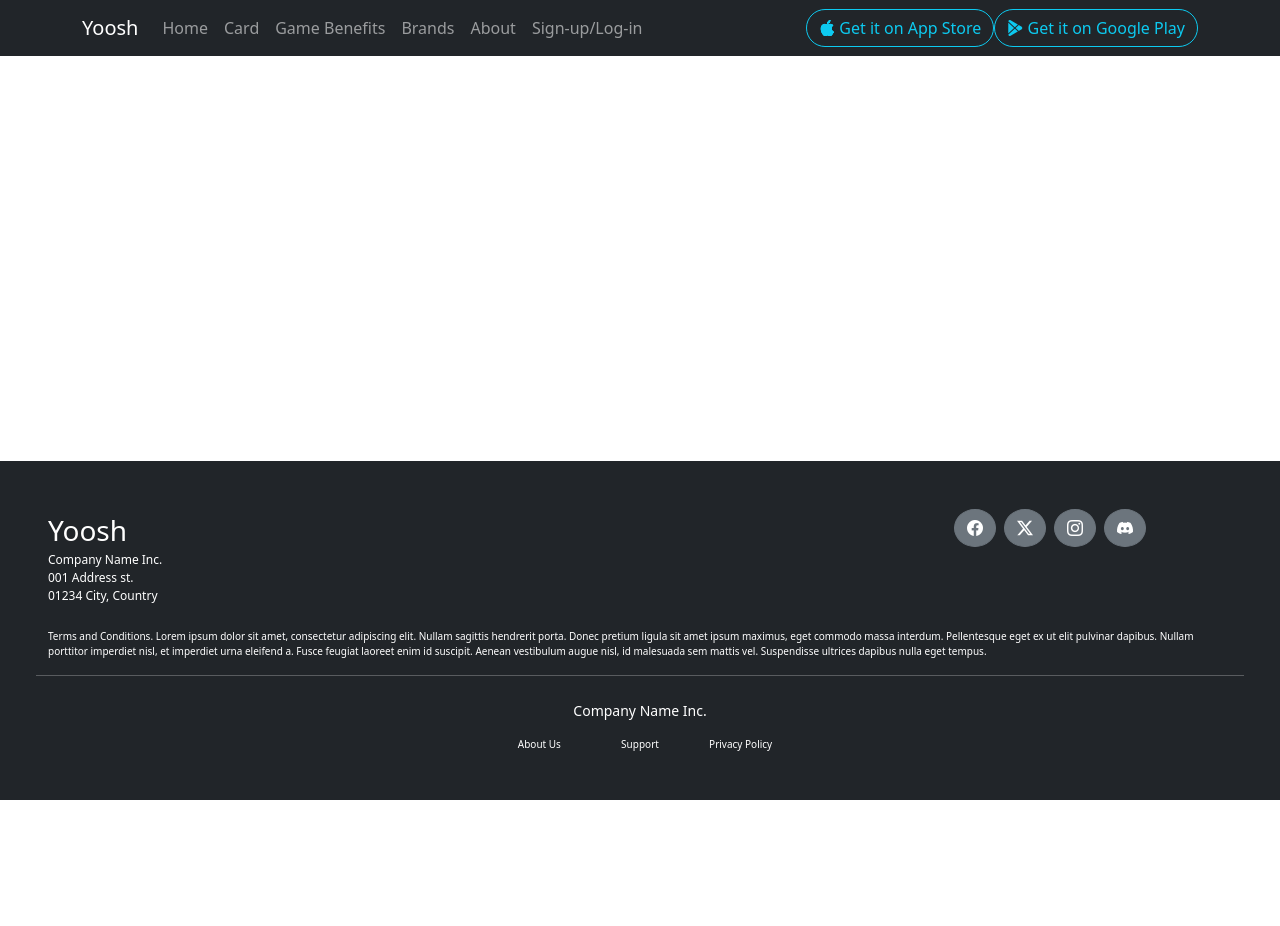
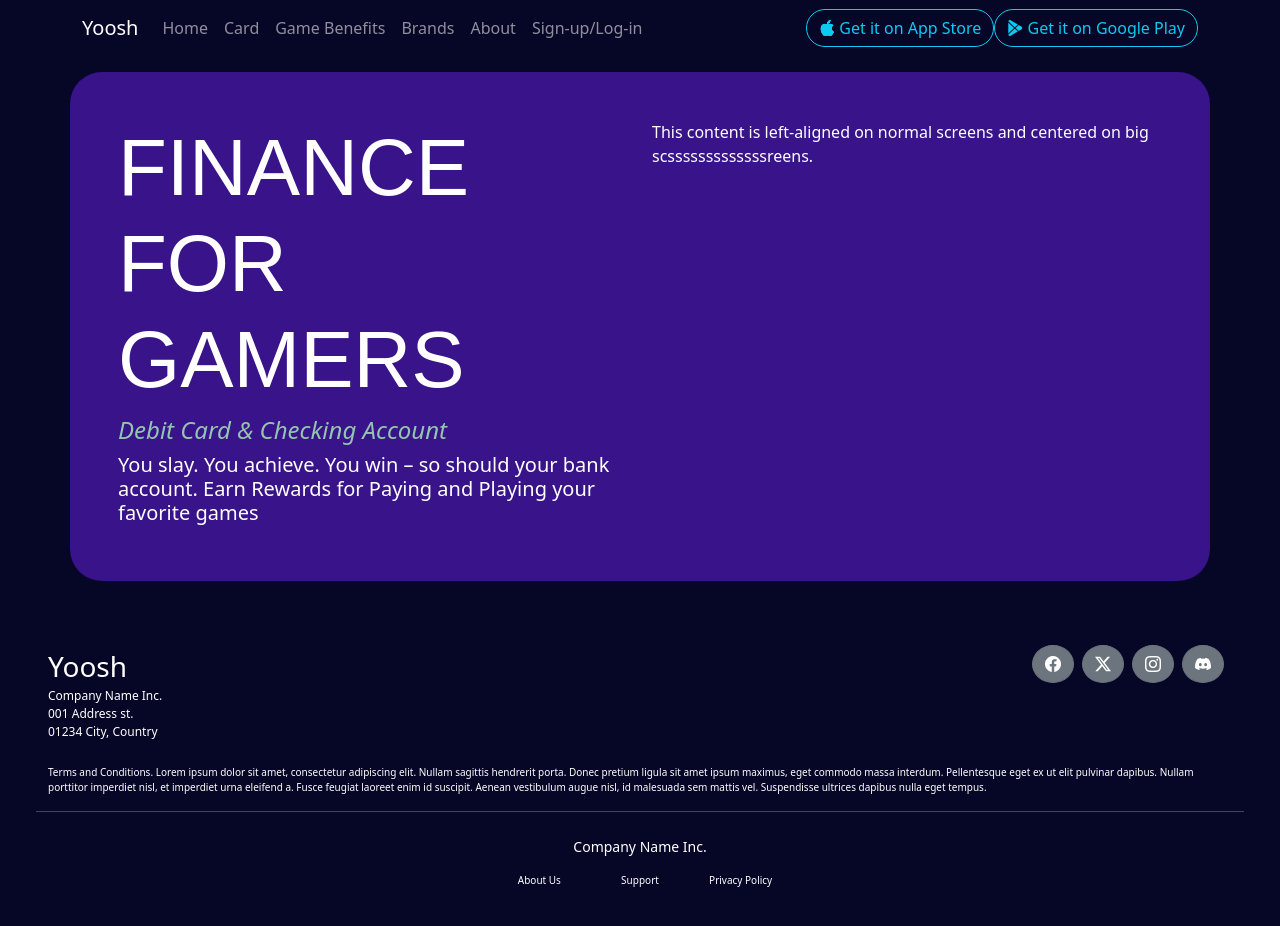
Before and after one commit to SchenRinan/landingpage-yoosh, a React (Create React App) app: page / in a window 1280 px wide. Shown: the top 926 px of the page. Before the commit the page ends 800 px from the top, so only its background shows below. Built offline with nearby package versions, Linux system fonts and the light colour scheme.

Commit message:
header in progress

```diff
--- a/src/components/Footer.js
+++ b/src/components/Footer.js
@@ -2,10 +2,21 @@ import { Button, Col, Container, Row } from "react-bootstrap";
 
 const Footer = () => {
 	return (
-		<Container className="bg-dark text-white p-5 fixed-bottom" fluid>
+		<Container
+			className="text-white p-5" //bg-dark for dark gray background
+			fluid
+			style={{backgroundColor:'rgb(6,7,39)'}}
+			>
 			<Row>
+				<Col sm={12} className="d-lg-none" //shows only when mobile version
+				>
+					<Button className="rounded-circle me-2" variant="secondary"><i class="bi bi-facebook"></i></Button>
+					<Button className="rounded-circle me-2" variant="secondary"><i class="bi bi-twitter-x"></i></Button>
+					<Button className="rounded-circle me-2" variant="secondary"><i class="bi bi-instagram"></i></Button>
+					<Button className="rounded-circle me-2" variant="secondary"><i class="bi bi-discord"></i></Button>
+				</Col>
 				<Col className="fs-3" sm={12} md={6}>Yoosh</Col>
-				<Col md={{ span: 3, offset: 3 }} sm={12}>
+				<Col sm={12} md={6} className="text-end d-none d-lg-block">
 					<Button className="rounded-circle me-2" variant="secondary"><i class="bi bi-facebook"></i></Button>
 					<Button className="rounded-circle me-2" variant="secondary"><i class="bi bi-twitter-x"></i></Button>
 					<Button className="rounded-circle me-2" variant="secondary"><i class="bi bi-instagram"></i></Button>
--- /dev/null
+++ b/src/components/Homepage/Headerhp.js
@@ -0,0 +1,38 @@
+import { Col, Container, Row } from "react-bootstrap";
+
+const Headerhp = () => {
+    return (
+        <Container fluid className="py-3" //bg-dark
+					style={{backgroundColor:'rgb(6,7,39)'}}
+				>
+            <Container className="rounded-5 text-white p-5"
+							style={{backgroundColor:'rgb(56,19,137)'}}
+            >
+							<Row>
+								<Col className="" sm={12} md={6}>
+									<h1
+										className="display-1 text-center text-lg-start"
+										style={{fontFamily:'Fantasy'}}
+										>
+											FINANCE FOR GAMERS
+									</h1>
+									<h4 className="fst-italic" style={{color:'rgb(148,197,174)'}}>
+										Debit Card & Checking Account
+									</h4>
+									<h5 className="fw-light">
+										You slay. You achieve. You win – so should your bank account. Earn Rewards for Paying and Playing your favorite games
+									</h5>
+								</Col>
+								<Col>
+								<div className="text-center text-lg-start">
+									{/* Content goes here */}
+									<p>This content is left-aligned on normal screens and centered on big scsssssssssssssreens.</p>
+								</div>
+								</Col>
+							</Row>
+            </Container>
+        </Container>
+    );
+}
+
+export default Headerhp;
--- a/src/components/Homepage/Homepage.js
+++ b/src/components/Homepage/Homepage.js
@@ -1,9 +1,9 @@
-
+import Headerhp from "./Headerhp";
 
 const Homepage = () => {
     return (
         <div>
-
+            <Headerhp/>
         </div>
     );
 }
--- a/src/components/Navbase.js
+++ b/src/components/Navbase.js
@@ -6,7 +6,12 @@ import Button from 'react-bootstrap/Button';
 
 const Navbase = () => {
 	return (
-		<Navbar expand="lg" bg="dark" data-bs-theme="dark">
+		<Navbar
+      expand="lg"
+      // bg="dark" //remove if background color would be changed
+      data-bs-theme="dark"
+      style={{backgroundColor:'rgb(6,7,39)'}}
+      >
       <Container>
         <Navbar.Brand href="#">Yoosh</Navbar.Brand>
         <Navbar.Toggle aria-controls="basic-navbar-nav" />
```
